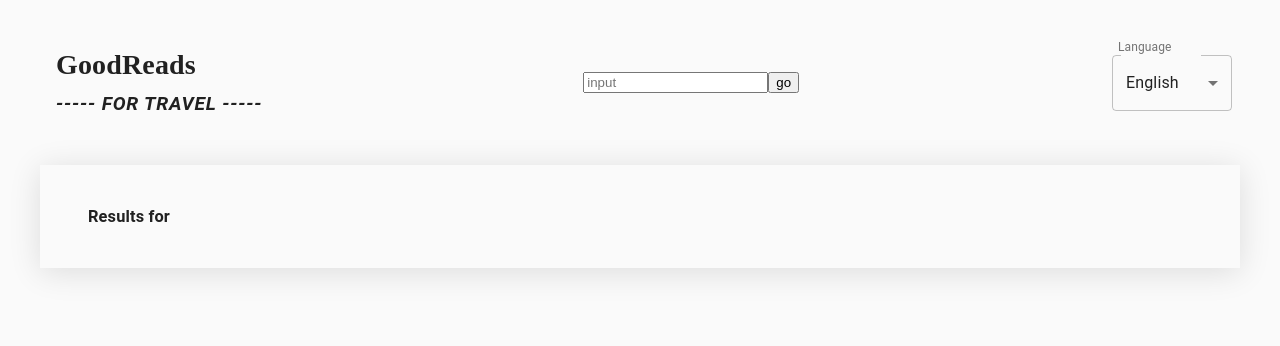
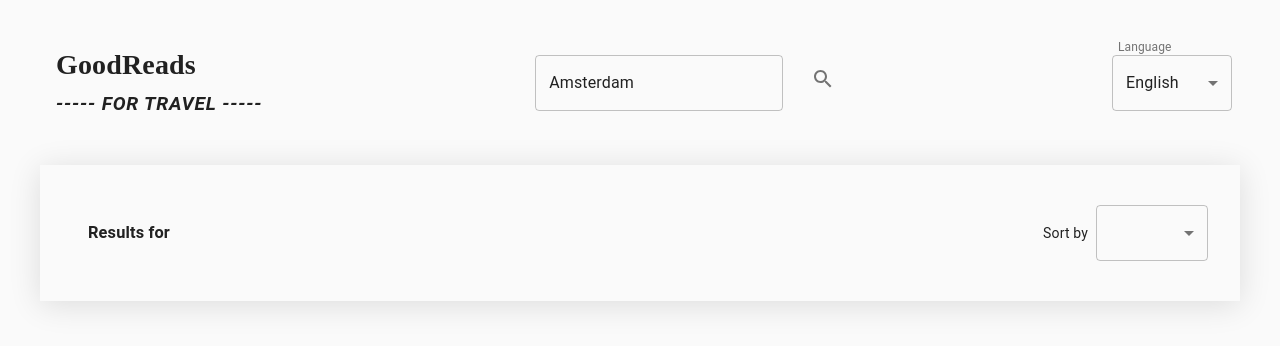
Before and after one commit to MilaRCDias/Good-Reads-For-Travel, a React (Create React App) app: page / in a window 1280 px wide. Shown: the top 346 px of the page. Built offline with nearby package versions, Linux system fonts and the light colour scheme; a web font is replaced by a local one.

Commit message:
alphabetic sorting data

```diff
--- a/package.json
+++ b/package.json
@@ -4,6 +4,7 @@
   "private": true,
   "dependencies": {
     "@material-ui/core": "^4.11.0",
+    "@material-ui/icons": "^4.9.1",
     "@material-ui/lab": "^4.0.0-alpha.56",
     "@testing-library/jest-dom": "^4.2.4",
     "@testing-library/react": "^9.3.2",
--- a/src/App.js
+++ b/src/App.js
@@ -7,41 +7,40 @@
 import style from "./App.module.css";
 import { Container } from "@material-ui/core";
 import { useTranslation } from "react-i18next";
-import GoodRead from './containers/GoodRead';
+import TextField from "@material-ui/core/TextField";
+import IconButton from "@material-ui/core/IconButton";
+import SearchButton from '@material-ui/icons/Search';
 
+import GoodRead from "./containers/GoodRead";
 
 /**
  * Simple Page structure with search bar and language selection
  */
 
 const App = () => {
-  const [languageSelect, setLanguageSelect] = useState('en');
+  const [languageSelect, setLanguageSelect] = useState("en");
 
-    const {i18n} = useTranslation();
+  const { i18n } = useTranslation();
 
   // for testing input bar to insert value
-  const [input, setInput] = useState();
+  const [userInput, setUserInput] = useState("Amsterdam");
   const [location, setLocation] = useState(undefined);
   const coordinateInput = undefined;
 
   const onChangeInput = (e) => {
-    const value = e.target.value.split(",");
-    setInput(value);
+    setUserInput(e.target.value);
   };
 
   const onSubmit = () => {
-    console.log("submit");
-    setLocation(input);
+    const value = userInput.split(",");
+    setLocation(value);
   };
   // --------
 
-
-const handleChangeLang = (event) => {
-  setLanguageSelect(event.target.value);
-  i18n.changeLanguage(event.target.value);
-};
-
-
+  const handleChangeLang = (event) => {
+    setLanguageSelect(event.target.value);
+    i18n.changeLanguage(event.target.value);
+  };
 
   return (
     <Container>
@@ -58,16 +57,15 @@
 
         <div>
           <form>
-            <input
-              type="text"
-              placeholder="input"
+            <TextField
+              id="userInput"
               onChange={onChangeInput}
-              value={input}
+              value={userInput}
+              variant="outlined"
             />
-            <button type="button" onClick={onSubmit}>
-              {" "}
-              go
-            </button>
+            <IconButton aria-label="button" onClick={onSubmit}>
+              <SearchButton />
+            </IconButton>
           </form>
         </div>
         <FormControl variant="outlined" classes={{ root: style.formControl }}>
@@ -77,7 +75,7 @@
             id="language"
             value={languageSelect}
             onChange={handleChangeLang}
-            label="Language"
+
           >
             <MenuItem value="en">English</MenuItem>
             <MenuItem value="pt">Português</MenuItem>
--- a/src/components/ListingBook/index.js
+++ b/src/components/ListingBook/index.js
@@ -6,22 +6,23 @@
 
 import style from "./ListingBook.module.css";
 
-
-  const ListingBook = ({ data, loading }) => {
+const ListingBook = ({ data, loading }) => {
   const { t } = useTranslation();
 
-
   const coverUrl = "http://covers.openlibrary.org/b/isbn/";
-  const defaultImage ="https://piotrkowalski.pw/assets/camaleon_cms/image-not-found-4a963b95bf081c3ea02923dceaeb3f8085e1a654fc54840aac61a57a60903fef.png";
-
-
-
+  const defaultImage =
+    "https://piotrkowalski.pw/assets/camaleon_cms/image-not-found-4a963b95bf081c3ea02923dceaeb3f8085e1a654fc54840aac61a57a60903fef.png";
 
   return (
     <>
       {loading
-        ? Array.from(new Array(3)).map((a,index) => (
-            <Grid container alignItems="center" className={style.listContainer} key={`key${index}`}>
+        ? Array.from(new Array(3)).map((a, index) => (
+            <Grid
+              container
+              alignItems="center"
+              className={style.listContainer}
+              key={`key${index}`}
+            >
               <Grid item className={style.coverWrap}>
                 <Skeleton
                   animation="wave"
@@ -46,12 +47,11 @@
           ))
         : data?.map((book) => {
             return (
-              <>
+              <div key={`${book.isbn}`}>
                 <Grid
                   container
                   alignItems="center"
                   className={style.listContainer}
-                  key={`${book.key}`}
                 >
                   <Grid item className={style.coverWrap}>
                     <img
@@ -95,7 +95,7 @@
                       </a> */}
                   </Grid>
                 </Grid>
-              </>
+              </div>
             );
           })}
     </>
--- /dev/null
+++ b/src/containers/GoodRead/helpers.js
@@ -0,0 +1,24 @@
+/**
+ * Helper function to sort data
+ * @param {array} listData
+ * @param {string} sortby
+ */
+
+export const sortDataAlphabetic = (listData, sortby) => {
+  const sortListing =
+    listData.length > 0
+      ? listData.sort((a, b) => {
+          const itemA = a.title < b.title;
+          const itemB = a.title > b.title;
+          return sortby === "AZ"
+            ? itemA < itemB
+              ? 1
+              : -1
+            : itemA > itemB
+            ? 1
+            : -1;
+        })
+      : [];
+
+  return sortListing;
+};
--- a/src/containers/GoodRead/index.js
+++ b/src/containers/GoodRead/index.js
@@ -5,27 +5,30 @@
 import axios from "axios";
 import Pagination from "@material-ui/lab/Pagination";
 import { useTranslation } from "react-i18next";
-
+import Select from "@material-ui/core/Select";
+import FormControl from "@material-ui/core/FormControl";
+import MenuItem from "@material-ui/core/MenuItem";
+import {sortDataAlphabetic} from './helpers';
 import ListingBook from "../../components/ListingBook";
 
 /**
+ *  GOOD READ WIDGET
  *  Container component of Good Reads for travel
  *
  */
 
 const GoodRead = ({ locationInput, coordinateInput }) => {
-  const [displayData, setDisplayData] = useState();
   const [loading, setLoading] = useState(false);
   const [totalSearch, setTotalSearch] = useState();
+  const [displayData, setDisplayData] = useState();
+  const [listDataByPage, setListDataByPage] = useState();
   const [page, setPage] = useState(1);
+  const [totalPage, setTotalPage] = useState();
+  const [selectBookSort, setSelectBookSort] = useState("");
   const itemsByPage = 5;
-  const [listDataByPage, setListDataByPage] = useState();
-  const [totalPage, setTotalPage] = useState();
+
   const { t } = useTranslation();
 
-  const handleClickPage = (e, value) => {
-    setPage(value);
-  };
 
 
   /**
@@ -36,7 +39,7 @@
   useEffect(() => {
     if (!displayData) return;
 
-    handleChangePage(displayData, page, itemsByPage);
+    handlePagination(displayData, page, itemsByPage);
   }, [page, displayData]);
 
   /**
@@ -48,7 +51,7 @@
    * @param {number} items total items displayed by page
    *
    */
-  const handleChangePage = (data, page, items) => {
+  const handlePagination = (data, page, items) => {
     const start = (page - 1) * items;
     const end = start + items;
 
@@ -57,6 +60,15 @@
     return setListDataByPage(dataSliced);
   };
 
+  /**
+   * Function to handle click to change page
+   * Sets the page state
+   * @param {*} e
+   * @param {*} value
+   */
+    const handleClickPage = (e, value) => {
+      setPage(value);
+    };
 
 
   /**
@@ -89,6 +101,7 @@
 
   /**
    * Http request to reverse coordinates into address
+   *
    * @param {*} coordinates
    */
   const reverseGeolocation = (coordinates) => {
@@ -104,6 +117,9 @@
       });
   };
 
+/**
+ *
+ */
   // TODO single source of input value
   useEffect(() => {
     if (locationInput === undefined && coordinateInput === undefined) return;
@@ -116,6 +132,21 @@
 
 
 
+  /**
+   * Function to handle the sorting selection
+   * @param {*} e
+   */
+  const onChangeBookSort = (e) => {
+    let sortedData;
+    setLoading(true);
+    setSelectBookSort(e.target.value);
+    setPage(1);
+
+    sortedData = sortDataAlphabetic(displayData, e.target.value);
+    handlePagination(sortedData, page, itemsByPage);
+
+    setLoading(false);
+  };
 
   return (
     <div className={style.main}>
@@ -134,6 +165,23 @@
             </h3>
           </Grid>
           {/*  */}
+          Sort by
+          <Grid item >
+            <FormControl classes={{ root: style.bookLangSelect }}>
+
+            <Select
+                variant="outlined"
+                label="Sort by"
+                id="select"
+                value={selectBookSort}
+                onChange={onChangeBookSort}
+              >
+                <MenuItem value="" disabled>Sort by</MenuItem>
+                <MenuItem value="AZ">A-Z</MenuItem>
+                <MenuItem value="ZA">Z-A</MenuItem>
+              </Select>
+            </FormControl>
+          </Grid>
         </Grid>
       </Grid>
       <ListingBook data={listDataByPage} loading={loading} />
--- a/src/index.js
+++ b/src/index.js
@@ -1,18 +1,18 @@
-import React, {Suspense} from 'react';
-import ReactDOM from 'react-dom';
-import CssBaseline from '@material-ui/core/CssBaseline';
-import { createMuiTheme, ThemeProvider } from '@material-ui/core/styles';
-import App from './App';
-import * as serviceWorker from './serviceWorker';
-import './index.css'
+import React, { Suspense } from "react";
+import ReactDOM from "react-dom";
+import CssBaseline from "@material-ui/core/CssBaseline";
+import { createMuiTheme, ThemeProvider } from "@material-ui/core/styles";
+import App from "./App";
+import * as serviceWorker from "./serviceWorker";
+import "./index.css";
 import "./i18n";
 
-// const theme = createMuiTheme(MuiTheme)
+const theme = createMuiTheme();
 
 ReactDOM.render(
   <React.StrictMode>
     <Suspense fallback={<div>'loading'</div>}>
-      <ThemeProvider>
+      <ThemeProvider theme={theme}>
         <CssBaseline />
         <App />
       </ThemeProvider>
```
Also changed, not shown: 1 other file (tests, documents, lock files or other folders).
